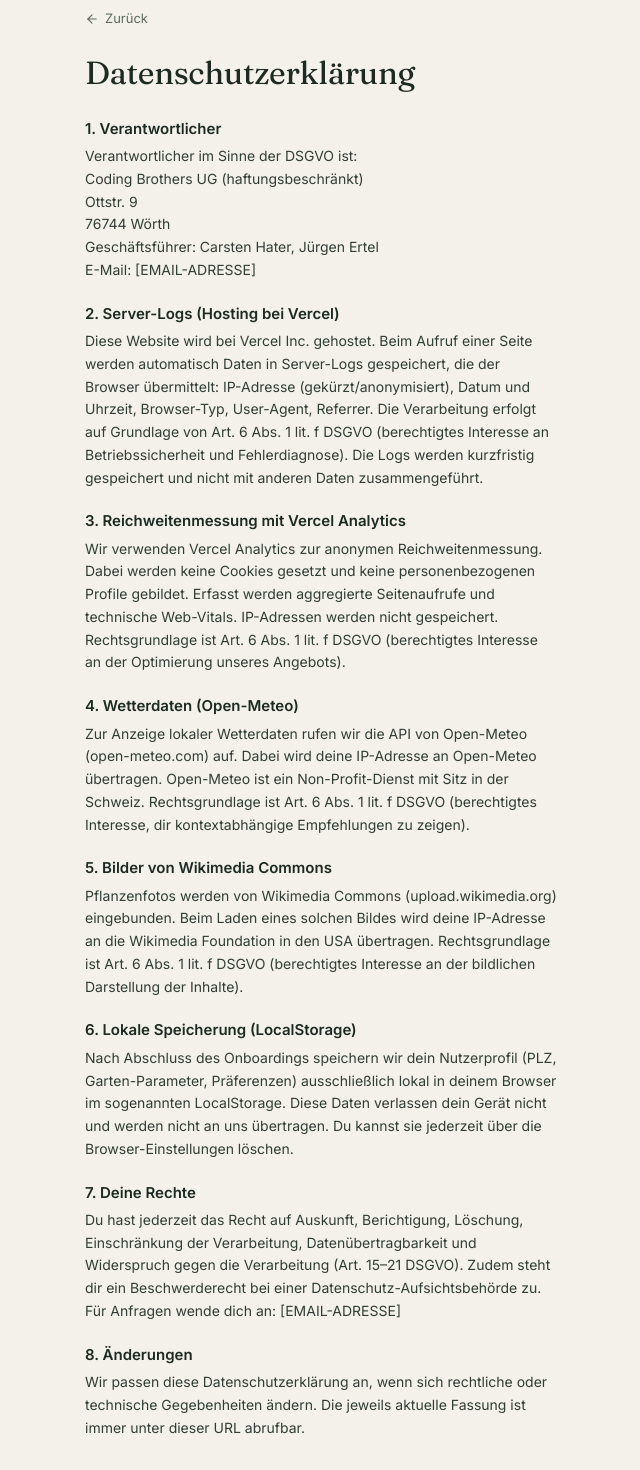
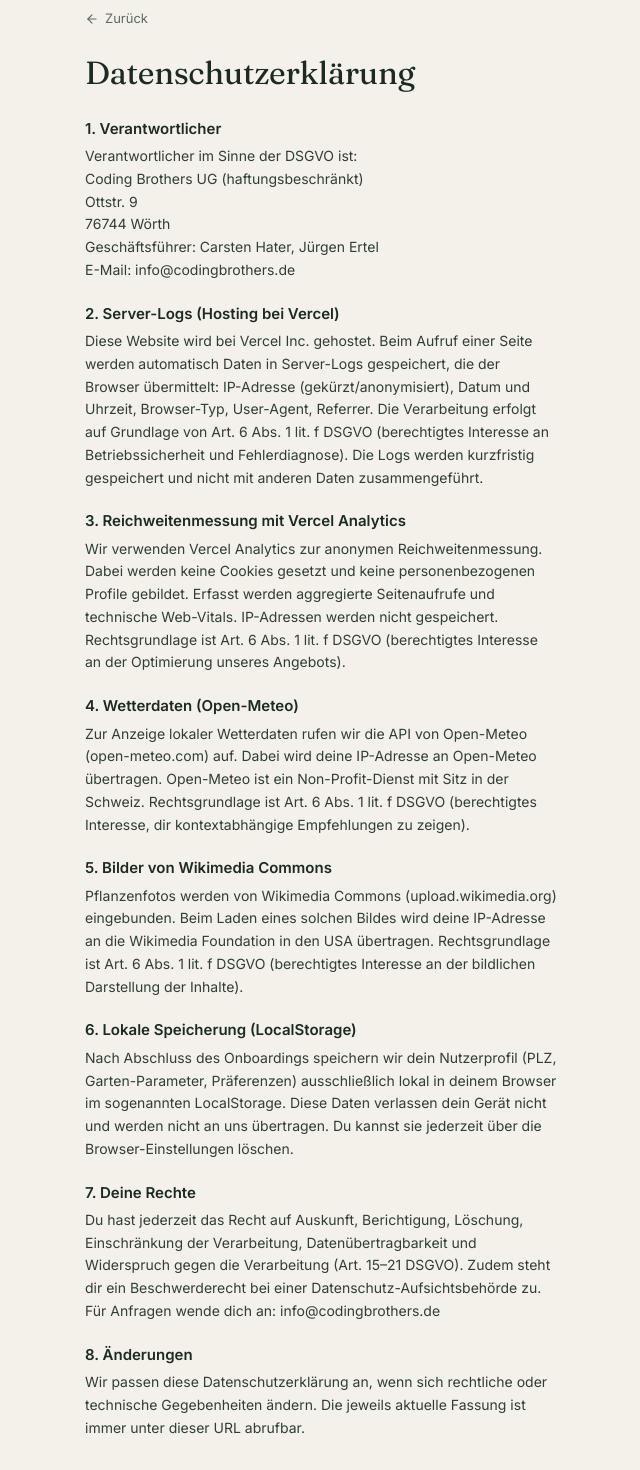
Before and after one commit to JuergenErtel/gartenscan, a Next.js app: page /datenschutz in a window 1280 px wide. Shown: the top 1470 px of the page, without its empty margins (319-959 px from the left). Built offline with nearby package versions, Linux system fonts and the light colour scheme.

Commit message:
feat: set contact email to info@codingbrothers.de in impressum and datenschutz

```diff
--- a/src/app/datenschutz/page.tsx
+++ b/src/app/datenschutz/page.tsx
@@ -41,7 +41,7 @@ export default function DatenschutzPage() {
             <br />
             Geschäftsführer: Carsten Hater, Jürgen Ertel
             <br />
-            E-Mail: [EMAIL-ADRESSE]
+            E-Mail: info@codingbrothers.de
           </p>
         </section>
 
@@ -121,7 +121,7 @@ export default function DatenschutzPage() {
             Einschränkung der Verarbeitung, Datenübertragbarkeit und Widerspruch gegen
             die Verarbeitung (Art. 15–21 DSGVO). Zudem steht dir ein
             Beschwerderecht bei einer Datenschutz-Aufsichtsbehörde zu. Für Anfragen
-            wende dich an: [EMAIL-ADRESSE]
+            wende dich an: info@codingbrothers.de
           </p>
         </section>
 
--- a/src/app/impressum/page.tsx
+++ b/src/app/impressum/page.tsx
@@ -52,7 +52,7 @@ export default function ImpressumPage() {
             Kontakt
           </h2>
           <p>
-            E-Mail: [EMAIL-ADRESSE]
+            E-Mail: info@codingbrothers.de
             <br />
             Web: www.codingbrothers.de
           </p>
```
